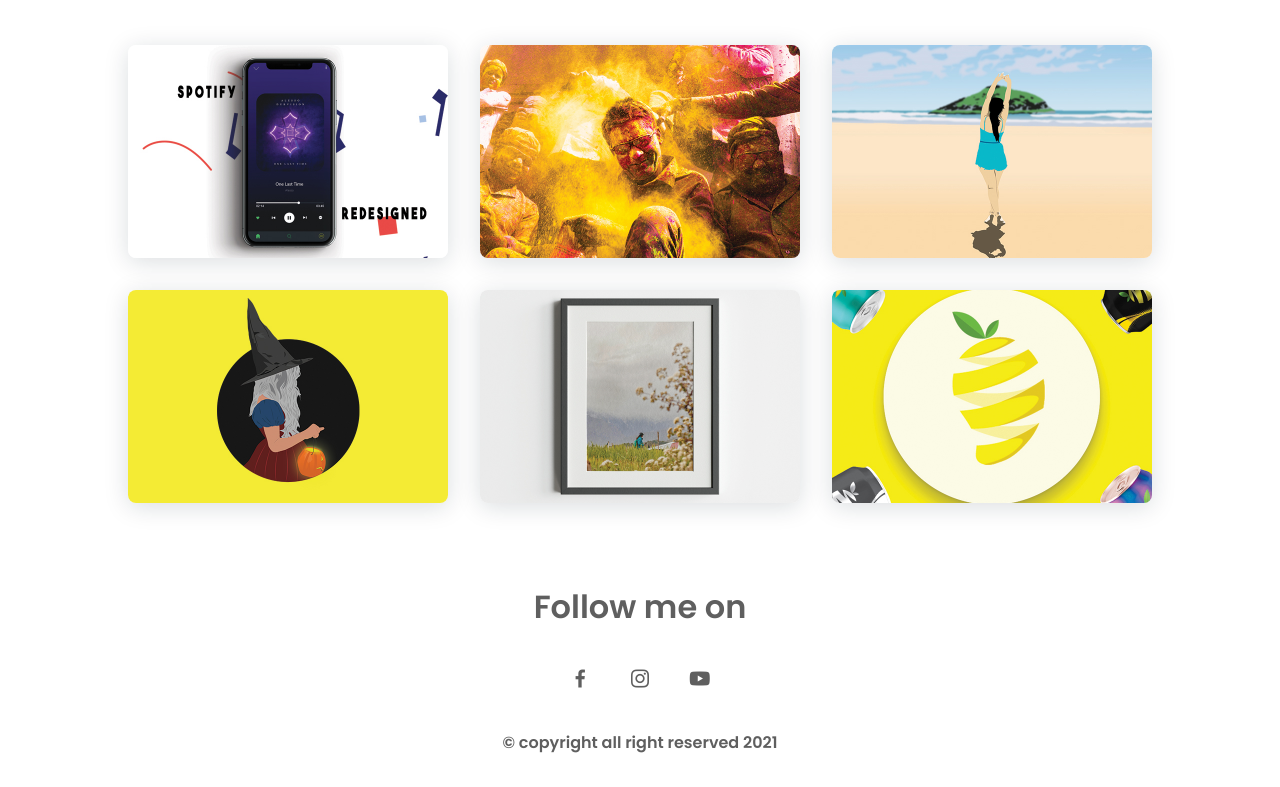
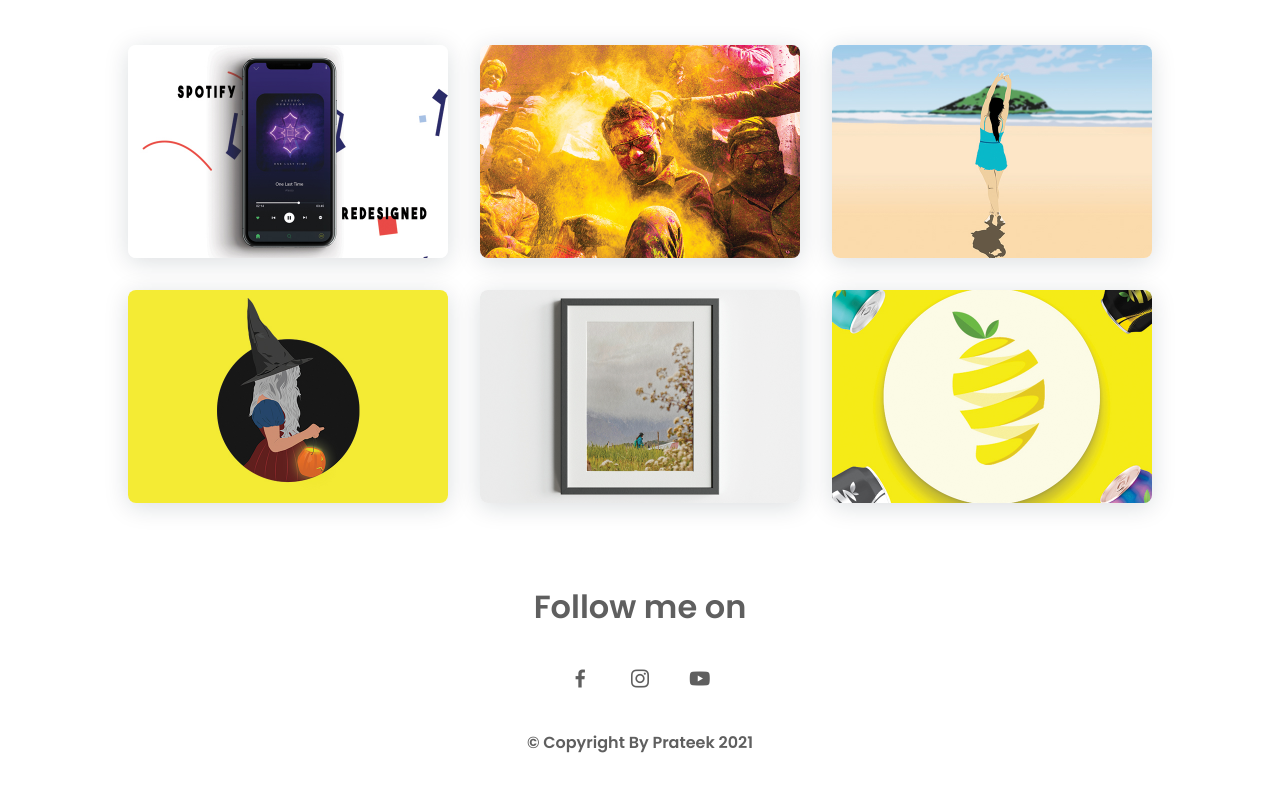
Before and after one commit to prateek2808/prateek.github.io, a plain HTML site: page index.html in a window 1280 px wide. Shown: the part 2245-3032 px from the top of the page. Drawn offline with nearby package versions, Linux system fonts and the light colour scheme.

Commit message:
Update index.html

```diff
--- a/index.html
+++ b/index.html
@@ -195,7 +195,7 @@
                 <a href="https://www.instagram.com/prkpaow/" target="_blank" class="footer__icon"><i class='bx bxl-instagram' ></i></a>
                 <a href="https://www.youtube.com/channel/UCMshVIAkcwVGupGYwRYn4Jw/featured" target="_blank" class="footer__icon"><i class='bx bxl-youtube' ></i></a>
             </div>
-            <p>&copy; copyright all right reserved 2021</p>
+            <p>&copy; Copyright By Prateek 2021</p>
         </footer>
 
 
```
